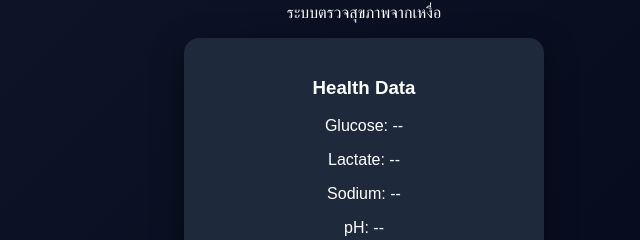
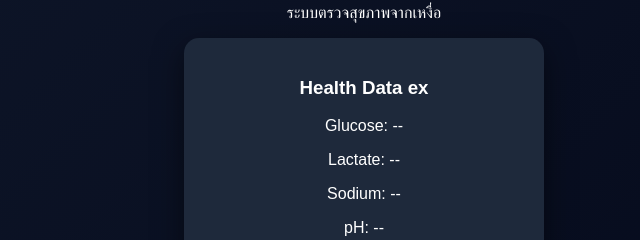
Before and after one commit to forworkps007-prog/sweat_healt, a plain HTML site: page index.html in a window 1280 px wide. Shown: the part 125-365 px from the top of the page, 276-916 px from the left. Drawn offline with nearby package versions, Linux system fonts and the light colour scheme.

Commit message:
ex change

```diff
--- a/index.html
+++ b/index.html
@@ -19,7 +19,7 @@
 
 <div class="card">
 
-<h3>Health Data</h3>
+<h3>Health Data ex</h3>
 
 <p>Glucose: <span id="glucose">--</span></p>
 <p>Lactate: <span id="lactate">--</span></p>
```
